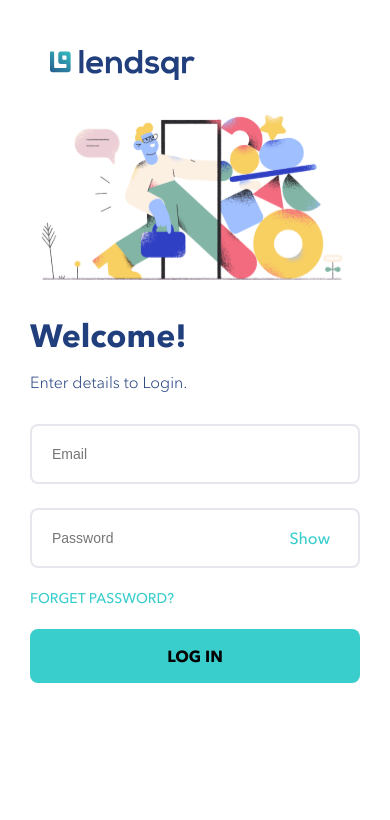
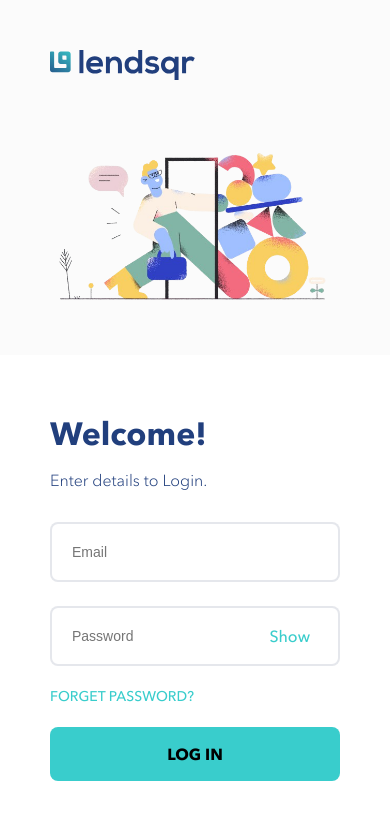
Before and after one commit to Xtarachiever/lendsqr-fe-test, a React (Vite) app: page /login in a window 390 px wide. Shown: the top 820 px of the page. Built offline with nearby package versions, Linux system fonts and the light colour scheme.

Commit message:
More styling updates

```diff
--- a/src/App.css
+++ b/src/App.css
@@ -10,7 +10,7 @@
   width: 100%;
   min-height: 100vh;
   align-items: center;
-  padding: 0px 20px;
+  background-color: #FBFBFB;
 }
 .welcome-page .img{
   margin-right: 30px;
@@ -31,15 +31,16 @@
   padding: 30px;
   min-width: 380px;
   position: absolute;
-  transform: translateY(-50%);
+  transform: translate(-50%, -50%);
   top: 50%;
-  max-width: 80%;
-  right: 20px;
+  left: 50%;
+  max-width: 540px;
 }
 .welcome-page .form-div{
   width: 100%;
   min-height: inherit;
   position: relative;
+  background-color: white;
 }
 .welcome-page .form-div .form .welcome-title{
   padding-bottom: 30px;
@@ -62,11 +63,7 @@
 .forgot-password{
   font-size: 14px;
   padding: 20px 0px 20px 0px;
-}
-@media screen and (max-width:1400px){
-  .welcome-page .form-div .form{
-    max-width: 90%;
-  }
+  cursor: pointer;
 }
 @media screen and (max-width:760px){
   .welcome-page{
@@ -85,12 +82,14 @@
   .welcome-page .img,
   .welcome-page .form-div{
     min-height: auto;
+    padding: 40px;
   }
   .welcome-page .form-div .form,
   .welcome-page .img img{
     position: relative;
     transform: translate(0px);
     top: 0px;
+    left: 0px;
   }
   .welcome-page .form-div .form{
     padding: 10px;
--- a/src/components/Layout/Navbar.tsx
+++ b/src/components/Layout/Navbar.tsx
@@ -6,12 +6,14 @@ import { IoSearchOutline } from "react-icons/io5";
 import { IoMdArrowDropdown } from "react-icons/io";
 import { IoIosArrowDown } from "react-icons/io";
 import { useState } from 'react';
+import { useNavigate } from 'react-router-dom';
 
 const Navbar = () => {
-  const [openProfile, setOpenProfile] = useState<boolean>(false)
+  const [openProfile, setOpenProfile] = useState<boolean>(false);
+  const navigate = useNavigate();
   return (
     <div className='navbar_container'>
-      <div>
+      <div onClick={()=>navigate('/users')}>
         <img src={Logo} alt='Logo'/>
       </div>
       <div className='search_input'>
--- a/src/components/_components.sass
+++ b/src/components/_components.sass
@@ -41,6 +41,7 @@
             tbody
                 text-align: left
                 z-index: 1
+                font-size: 14px
                 tr
                     &:not(:last-child)
                         border-bottom: 2px solid rgba($color: $darkBlue, $alpha: 0.1)
@@ -53,7 +54,7 @@
                             .popup
                                 background-color: white
                                 box-shadow: 0px 2px 20px rgba(black, 0.05)
-                                width: 200px
+                                width: 160px
                                 padding: 10px 20px
                                 color: $darkBlue
                                 border-radius: 5px
@@ -65,6 +66,8 @@
                                     display: flex
                                     align-items: center
                                     padding-bottom: 10px
+                                    &:hover
+                                        color: $lightBlue
                                     svg
                                         margin-right: 8px
     .pagination-wrapper
--- a/src/pages/LoginPage.tsx
+++ b/src/pages/LoginPage.tsx
@@ -2,7 +2,7 @@ import Input from "../components/ReusableInputs/Input";
 import PasswordInput from "../components/ReusableInputs/PasswordInput";
 import Button from "../components/ReusableButtons/Button";
 import useLoginHook from "../hooks/LoginHook";
-import welcomeImg from "/welcome.svg";
+import welcomeImg from "/welcome.png";
 import { useNavigate } from "react-router-dom";
 import Logo from "/logo.svg";
 
@@ -29,7 +29,7 @@ const LoginPage = () => {
   return (
     <div>
       <div className="welcome-page">
-        <div className="absolute">
+        <div className="absolute logo">
           <img src={Logo} alt="Logo" />
         </div>
         <div className="img">
--- a/src/styles/main.css
+++ b/src/styles/main.css
@@ -1,7 +1,9 @@
 .layout_container .main_content_container {
-  margin-left: 320px;
+  margin-left: 250px;
   margin-top: 100px;
   padding: 30px;
+  padding-left: 40px;
+  padding-right: 40px;
 }
 @media screen and (max-width: 800px) {
   .layout_container .main_content_container {
@@ -19,6 +21,9 @@
   background: #ffffff;
   box-shadow: rgba(33, 63, 125, 0.06) 0px 7px 29px 0px;
   z-index: 10;
+}
+.layout_container .navbar_container img {
+  cursor: pointer;
 }
 .layout_container .navbar_container .search_input {
   width: 100%;
@@ -121,7 +126,8 @@
 }
 .layout_container .sidebar-container {
   background: white;
-  width: 300px;
+  width: 250px;
+  padding: auto 10px;
   box-shadow: rgba(33, 63, 125, 0.06) 0px 7px 29px 0px;
   height: 100vh;
   margin-top: 80px;
@@ -131,6 +137,7 @@
   overflow: scroll;
   top: 0px;
   min-height: 100%;
+  font-size: 13px;
 }
 @media screen and (max-width: 800px) {
   .layout_container .sidebar-container {
@@ -143,7 +150,7 @@
   align-items: center;
   padding-bottom: 10px;
   padding-top: 10px;
-  padding-left: 30px;
+  padding-left: 25px;
   cursor: pointer;
 }
 @media screen and (max-width: 800px) {
@@ -238,6 +245,7 @@
 .table-wrapper .table-div table tbody {
   text-align: left;
   z-index: 1;
+  font-size: 14px;
 }
 .table-wrapper .table-div table tbody tr:not(:last-child) {
   border-bottom: 2px solid rgba(33, 63, 125, 0.1);
@@ -253,7 +261,7 @@
 .table-wrapper .table-div table tbody tr td .popup-action .popup {
   background-color: white;
   box-shadow: 0px 2px 20px rgba(0, 0, 0, 0.05);
-  width: 200px;
+  width: 160px;
   padding: 10px 20px;
   color: #213F7D;
   border-radius: 5px;
@@ -266,6 +274,9 @@
   display: flex;
   align-items: center;
   padding-bottom: 10px;
+}
+.table-wrapper .table-div table tbody tr td .popup-action .popup p:hover {
+  color: #39CDCC;
 }
 .table-wrapper .table-div table tbody tr td .popup-action .popup p svg {
   margin-right: 8px;
```
Also changed, not shown: src/components/Layout/styles/_layout.sass (+9 -3 lines), public/welcome.png (added), 1 other file (tests, documents, lock files or other folders).
